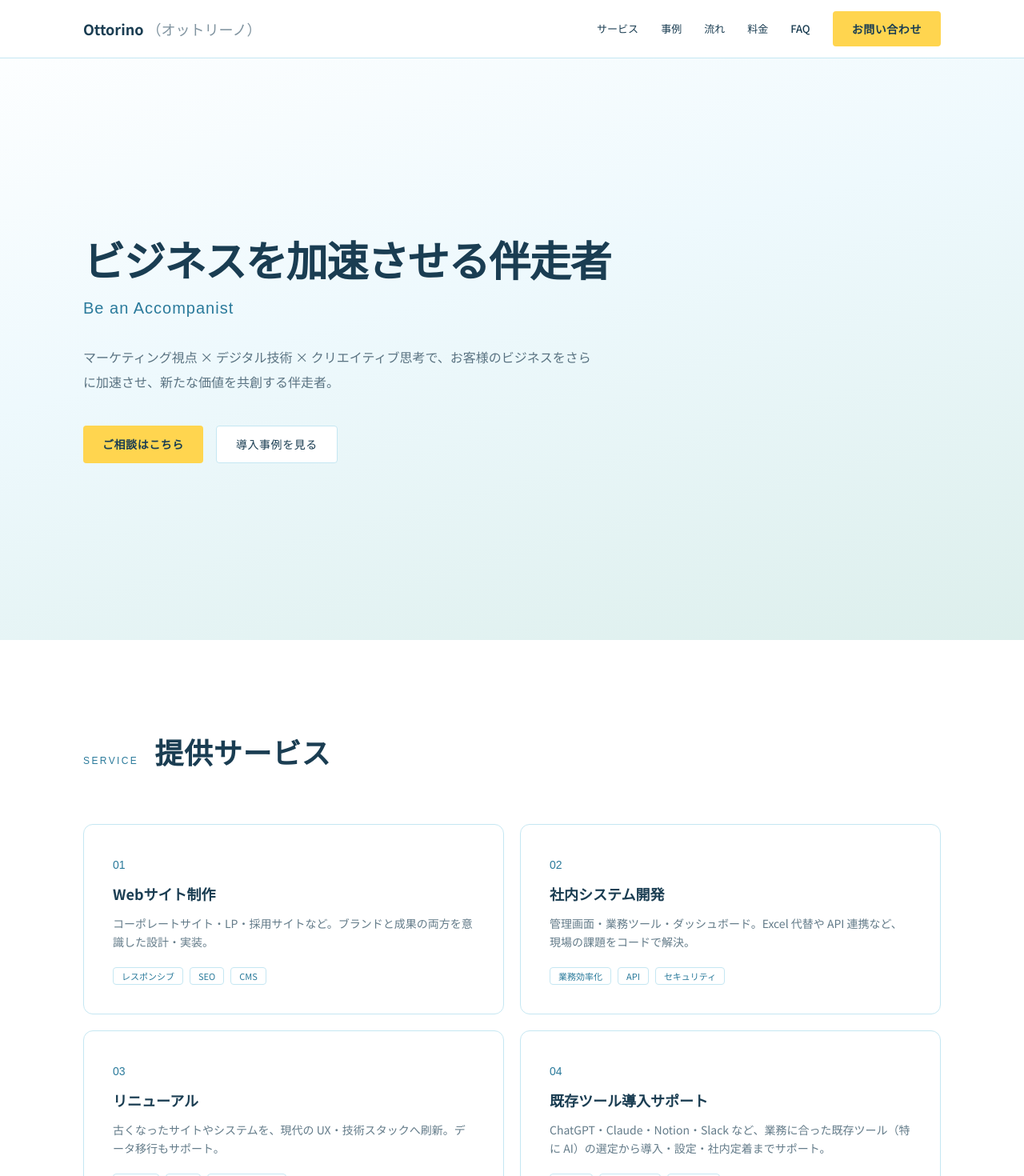
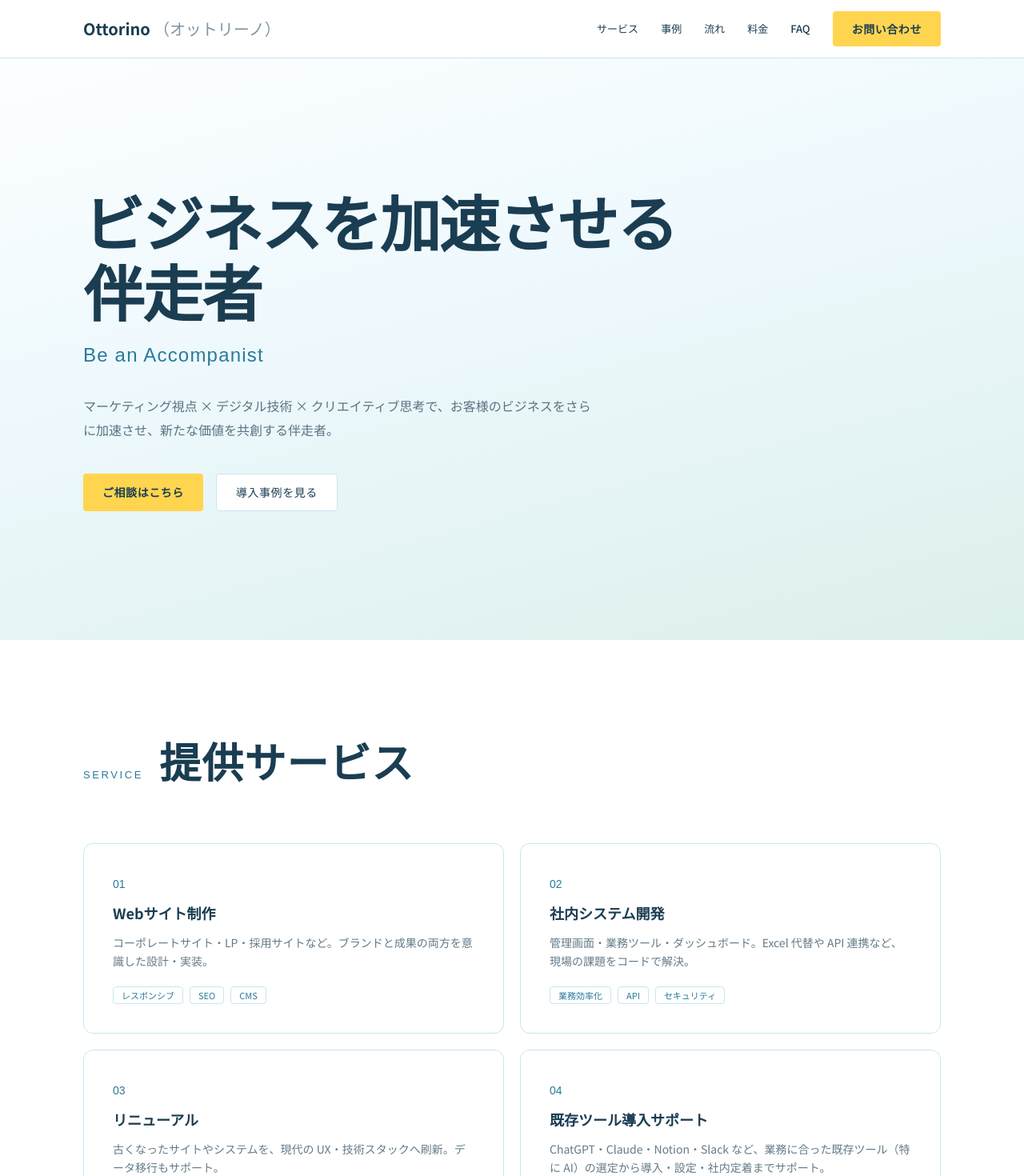
Before and after one commit to citronharu/homepage, a Next.js app: page / in a window 1280 px wide. Shown: the top 1470 px of the page at 80% size. Built offline with nearby package versions, Linux system fonts and the light colour scheme; a web font is replaced by a local one.

Commit message:
Increase hero and section title font sizes.
Scale up the main headline, subtitle, section headings, and header logo for stronger visual hierarchy.

Co-authored-by: Cursor <cursoragent@cursor.com>

```diff
--- a/app/globals.css
+++ b/app/globals.css
@@ -89,7 +89,7 @@ body {
 
 .section-title-en {
   font-family: var(--font-mplus), ui-monospace, monospace;
-  font-size: 0.75rem;
+  font-size: 0.8125rem;
   font-weight: 500;
   letter-spacing: 0.2em;
   text-transform: uppercase;
@@ -98,7 +98,7 @@ body {
 
 .section-title-ja {
   font-family: var(--font-noto), sans-serif;
-  font-size: clamp(1.75rem, 4vw, 2.25rem);
+  font-size: clamp(2.25rem, 5.5vw, 3.25rem);
   font-weight: 700;
   letter-spacing: 0.02em;
   color: var(--color-text);
--- a/components/Site.tsx
+++ b/components/Site.tsx
@@ -58,7 +58,7 @@ function Header() {
   return (
     <header className="fixed top-0 right-0 left-0 z-50 border-b border-[var(--color-border)] bg-[var(--color-surface)]">
       <div className="mx-auto flex h-16 max-w-6xl items-center justify-between px-6 lg:h-[72px] lg:px-10">
-        <a href="#" className="font-display text-base font-bold text-[var(--color-charcoal)] lg:text-lg">
+        <a href="#" className="font-display text-lg font-bold text-[var(--color-charcoal)] lg:text-xl">
           {SITE.name}
           <span className="ml-1 font-normal text-[color-mix(in_srgb,var(--color-charcoal)_55%,white)]">
             （{SITE.nameJa}）
@@ -129,10 +129,10 @@ function Hero() {
           transition={{ duration: 0.6, ease: [0.22, 1, 0.36, 1] }}
           className="max-w-3xl"
         >
-          <h1 className="font-display text-[clamp(2rem,5vw,3.25rem)] font-bold leading-[1.2] tracking-tight text-[var(--color-charcoal)]">
+          <h1 className="font-display text-[clamp(2.75rem,7.5vw,4.75rem)] font-bold leading-[1.15] tracking-tight text-[var(--color-charcoal)]">
             {HERO.jp}
           </h1>
-          <p className="font-serif-accent mt-4 text-lg tracking-wider text-brown lg:text-xl">
+          <p className="font-serif-accent mt-5 text-xl tracking-wider text-brown lg:text-2xl">
             {HERO.en}
           </p>
           <p className="mt-8 max-w-[640px] text-base leading-[1.9] text-[color-mix(in_srgb,var(--color-charcoal)_72%,white)]">
```
Also changed, not shown: 1 other file (tests, documents, lock files or other folders).
